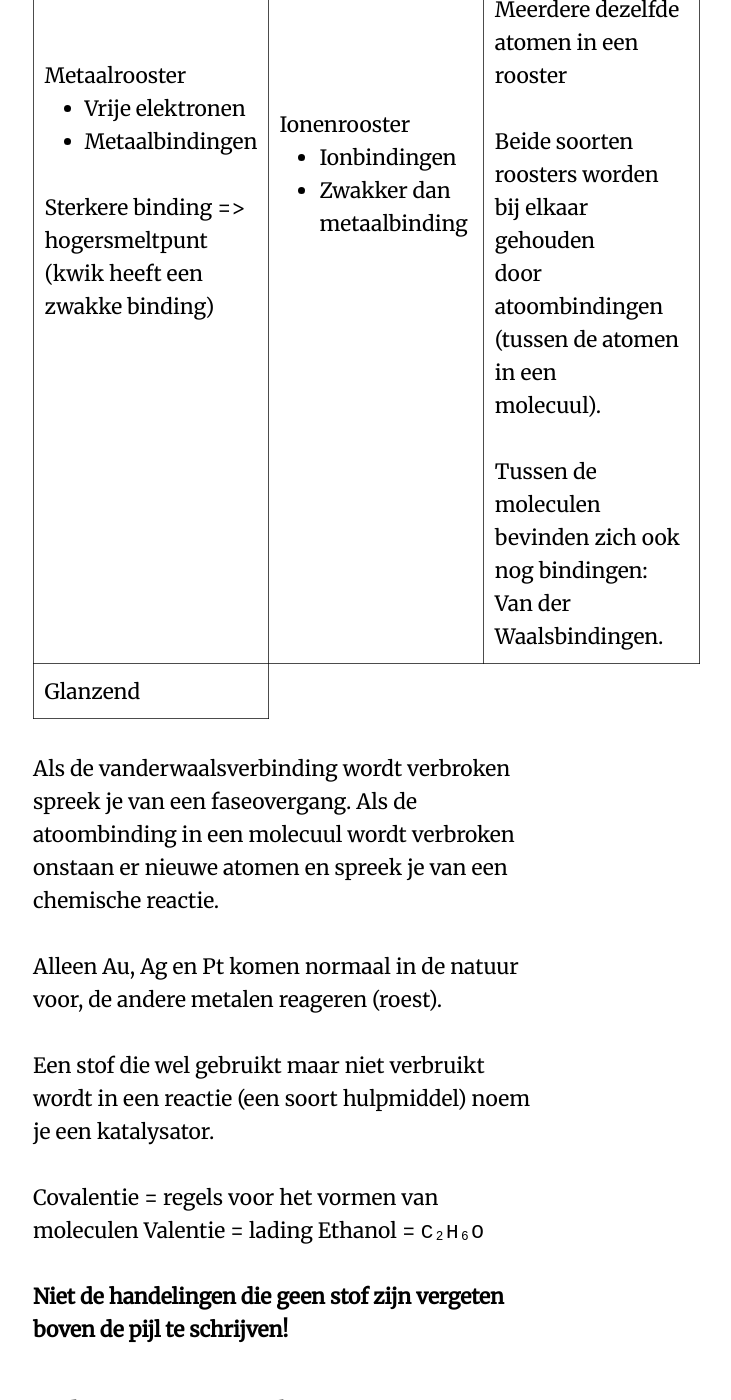
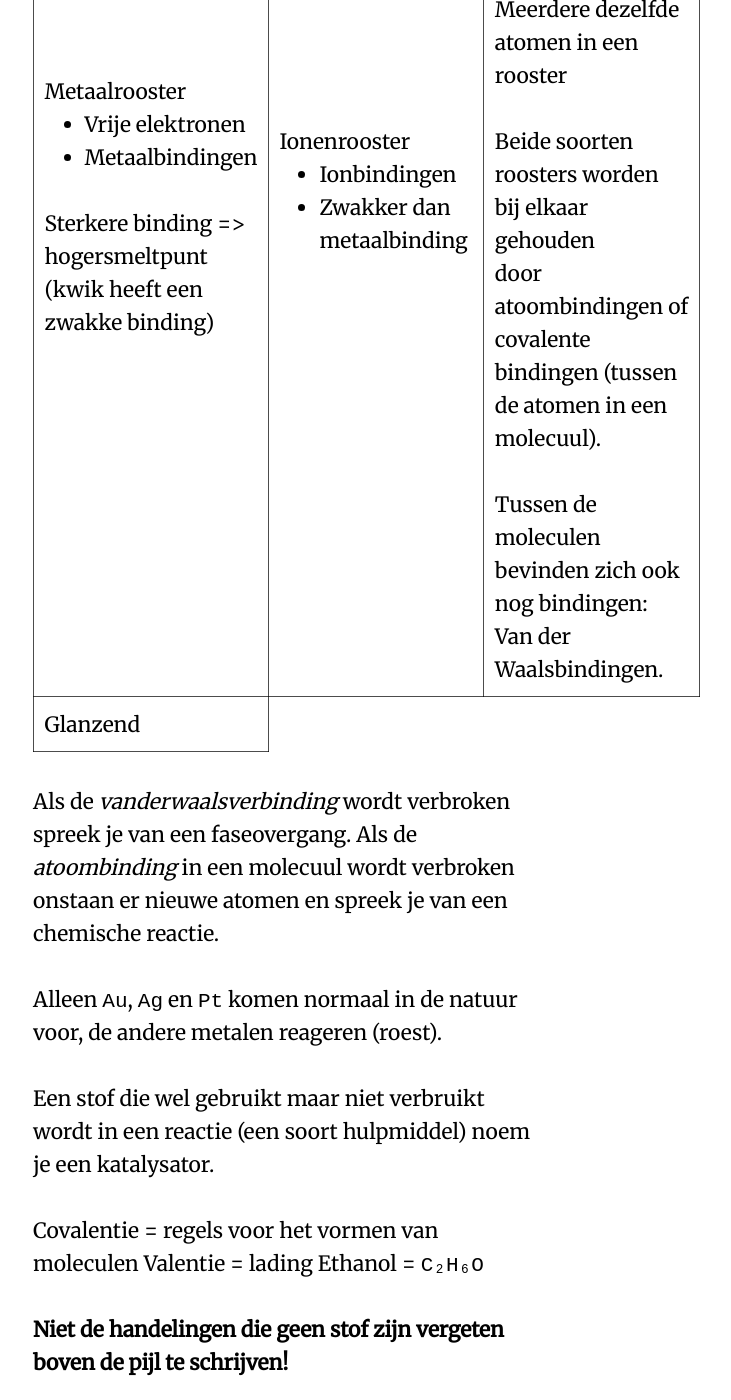
Before and after one commit to RobinBoers/school.geheimesite.nl, a Jekyll site: the page built from 4VWO/TW1/Scheikunde.md, in a window 1280 px wide and 1400 px high, scrolled down 1262 px. Shown: the whole window, without its empty margins (351-1082 px from the left). Built offline with Jekyll 4.4.1, drawn with Linux system fonts in a browser that asks for light colours; some web fonts are replaced; our own code applies the rules of GitHub Pages for plain Markdown files; some of the changed text lies outside the part shown.

Commit message:
Automated sync

```diff
--- a/4VWO/TW1/Scheikunde.md
+++ b/4VWO/TW1/Scheikunde.md
@@ -75,7 +75,7 @@
         Meerdere dezelfde atomen in een rooster<br /><br />
 
         Beide soorten roosters worden bij elkaar gehouden<br />
-        door atoombindingen (tussen de atomen in een<br />
+        door atoombindingen of covalente bindingen (tussen de atomen in een<br />
         molecuul).<br /><br />
 
         Tussen de moleculen bevinden zich ook nog bindingen:<br />
@@ -88,9 +88,9 @@
   </tbody>
 </table>
 
-Als de vanderwaalsverbinding wordt verbroken spreek je van een faseovergang. Als de atoombinding in een molecuul wordt verbroken onstaan er nieuwe atomen en spreek je van een chemische reactie.
+Als de *vanderwaalsverbinding* wordt verbroken spreek je van een faseovergang. Als de *atoombinding* in een molecuul wordt verbroken onstaan er nieuwe atomen en spreek je van een chemische reactie.
 
-Alleen Au, Ag en Pt komen normaal in de natuur voor, de andere metalen reageren (roest).
+Alleen `Au`, `Ag` en `Pt` komen normaal in de natuur voor, de andere metalen reageren (roest).
 
 Een stof die wel gebruikt maar niet verbruikt wordt in een reactie (een soort hulpmiddel) noem je een katalysator.
 
```
Also changed, not shown: other parts of 4VWO/TW1/Scheikunde.md (+15 -3 lines).
